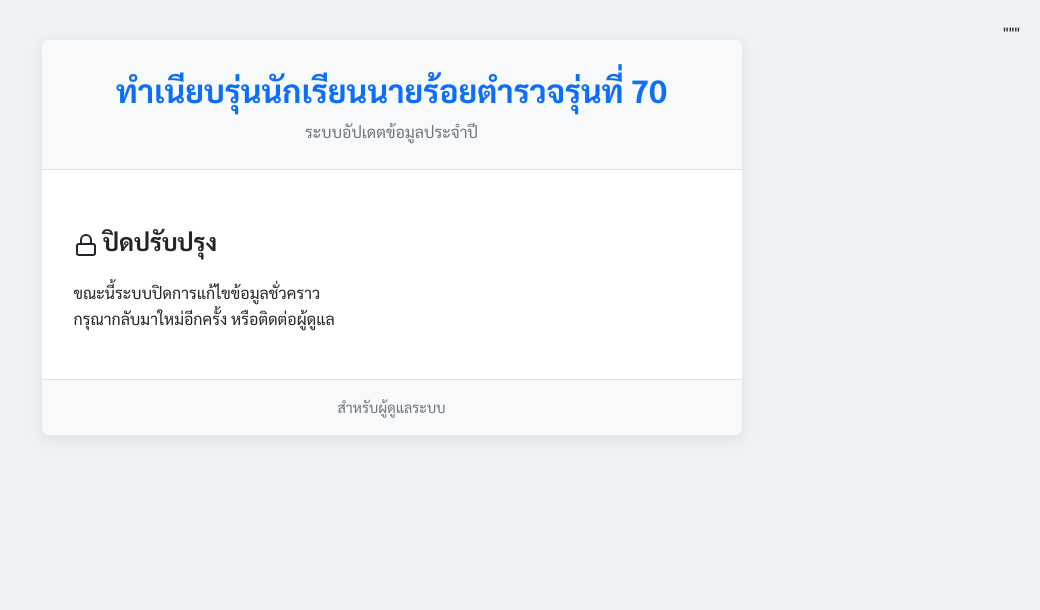
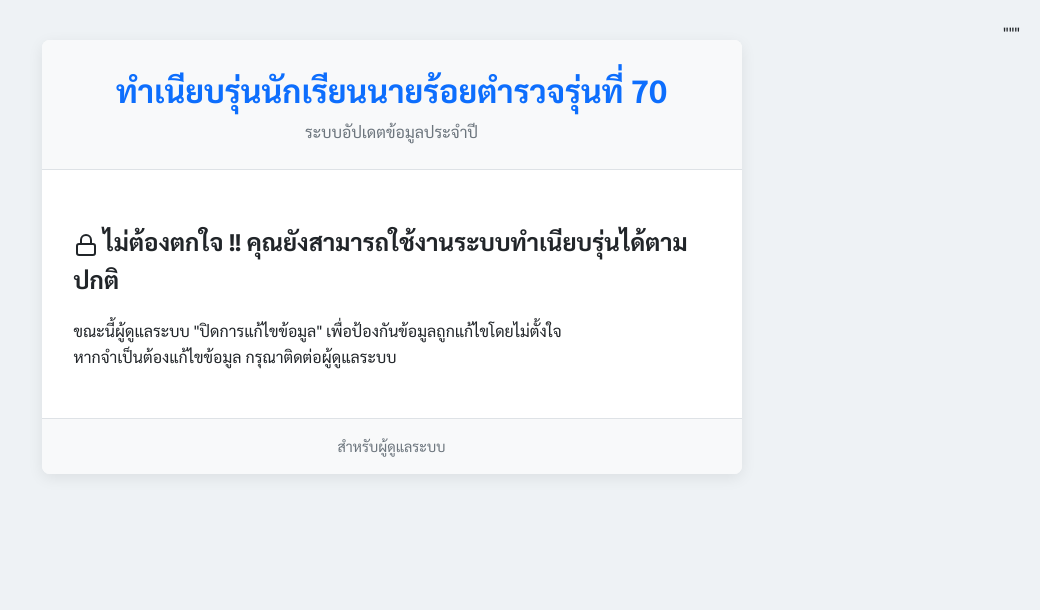
Before and after one commit to pych2536/rpca70, a Flask app: template templates/index.html in a window 1280 px wide. Shown: the top 610 px of the page, without its empty margins (240-1280 px from the left). Run offline with Flask 3, Linux system fonts and the light colour scheme; the template is opened without the code that fills it, so the values that code supplies are empty.

Commit message:
Update index.html

```diff
--- a/templates/index.html
+++ b/templates/index.html
@@ -24,8 +24,8 @@
             </form>
         {% else %}
             <div class="notice-box">
-                <h2><svg xmlns="http://www.w3.org/2000/svg" width="24" height="24" viewBox="0 0 24 24" fill="none" stroke="currentColor" stroke-width="2" stroke-linecap="round" stroke-linejoin="round" class="feather feather-lock"><rect x="3" y="11" width="18" height="11" rx="2" ry="2"></rect><path d="M7 11V7a5 5 0 0 1 10 0v4"></path></svg> ปิดปรับปรุง</h2>
-                <p>ขณะนี้ระบบปิดการแก้ไขข้อมูลชั่วคราว<br>กรุณากลับมาใหม่อีกครั้ง หรือติดต่อผู้ดูแล</p>
+                <h2><svg xmlns="http://www.w3.org/2000/svg" width="24" height="24" viewBox="0 0 24 24" fill="none" stroke="currentColor" stroke-width="2" stroke-linecap="round" stroke-linejoin="round" class="feather feather-lock"><rect x="3" y="11" width="18" height="11" rx="2" ry="2"></rect><path d="M7 11V7a5 5 0 0 1 10 0v4"></path></svg> ไม่ต้องตกใจ !!  คุณยังสามารถใช้งานระบบทำเนียบรุ่นได้ตามปกติ </h2>
+                <p>ขณะนี้ผู้ดูแลระบบ "ปิดการแก้ไขข้อมูล" เพื่อป้องกันข้อมูลถูกแก้ไขโดยไม่ตั้งใจ<br>หากจำเป็นต้องแก้ไขข้อมูล กรุณาติดต่อผู้ดูแลระบบ</p>
             </div>
         {% endif %}
 
@@ -42,4 +42,5 @@
         <a href="{{ url_for('login') }}">สำหรับผู้ดูแลระบบ</a>
     </footer>
 </div>
+
 {% endblock %}
```
